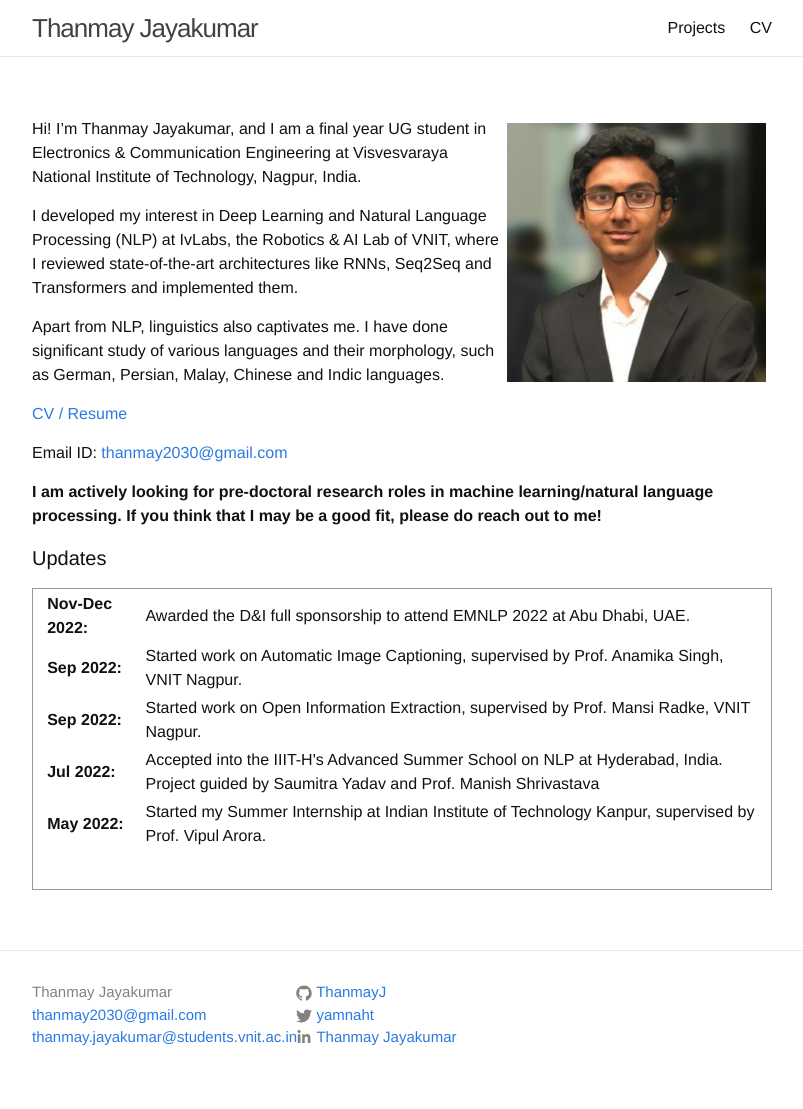
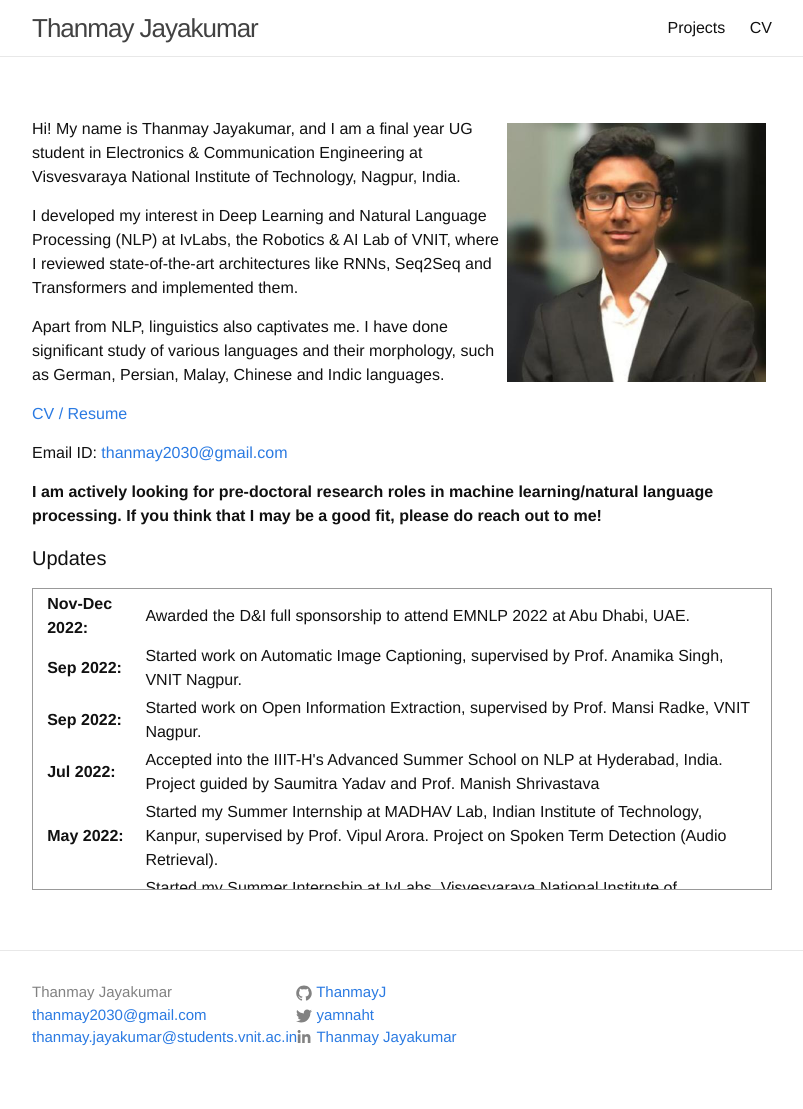
Before and after one commit to ThanmayJ/ThanmayJ.github.io, a Jekyll site: the page built from index.md, in a window 1280 px wide. Shown: the whole page, without its empty margins (238-1041 px from the left). Built offline with Jekyll 4.4.1, drawn with Linux system fonts in a browser that asks for light colours; comment, search, counter and statistics services are not loaded.

Commit message:
Modified "Updates" in index page

```diff
--- a/index.md
+++ b/index.md
@@ -5,7 +5,7 @@ layout: page
 
 <img style="float: right; width: 35%; padding: 6px;" src=" {{ site.url }}/assets/profile.png">
 
-Hi! I'm Thanmay Jayakumar, and I am a final year UG student in Electronics & Communication Engineering at Visvesvaraya National Institute of Technology, Nagpur, India.
+Hi! My name is Thanmay Jayakumar, and I am a final year UG student in Electronics & Communication Engineering at Visvesvaraya National Institute of Technology, Nagpur, India.
 
 I developed my interest in Deep Learning and Natural Language Processing (NLP) at IvLabs, the Robotics & AI Lab of VNIT, where I reviewed state-of-the-art architectures like RNNs, Seq2Seq and Transformers and implemented them.
 
@@ -27,4 +27,5 @@ Email ID: [thanmay2030@gmail.com](mailto:thanmay2030@gmail.com)
   <tr><td><b>Sep 2022:</b></td><td>Started work on Automatic Image Captioning, supervised by Prof. Anamika Singh, VNIT Nagpur.</td></tr>
   <tr><td><b>Sep 2022:</b></td><td>Started work on Open Information Extraction, supervised by Prof. Mansi Radke, VNIT Nagpur.</td></tr>
   <tr><td><b>Jul 2022:</b></td><td>Accepted into the IIIT-H's Advanced Summer School on NLP at Hyderabad, India. Project guided by Saumitra Yadav and Prof. Manish Shrivastava</td></tr>
-  <tr><td><b>May 2022:</b></td><td>Started my Summer Internship at Indian Institute of Technology Kanpur, supervised by Prof. Vipul Arora.</td></tr>
+  <tr><td><b>May 2022:</b></td><td>Started my Summer Internship at MADHAV Lab, Indian Institute of Technology, Kanpur, supervised by Prof. Vipul Arora. Project on Spoken Term Detection (Audio Retrieval).</td></tr>
+  <tr><td><b>May 2022:</b></td><td>Started my Summer Internship at IvLabs, Visvesvaraya National Institute of Technology, supervised by Prof. Shital Chiddarwar. Project on Automatic Speaker Recognition.</td></tr>
```
